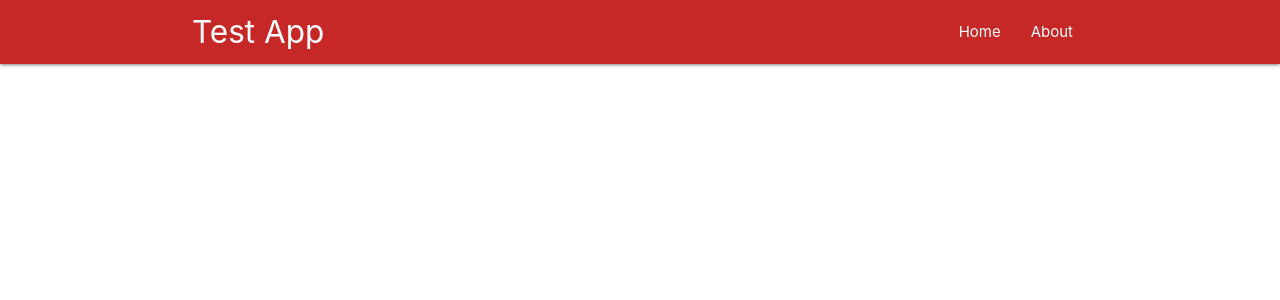
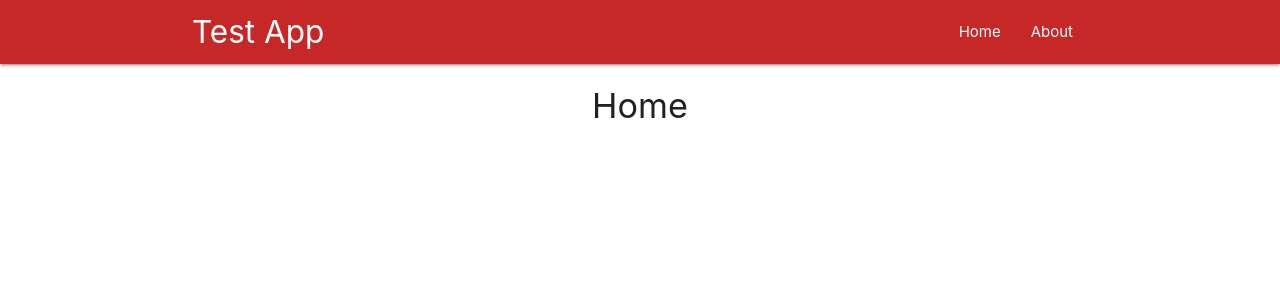
Before and after one commit to KeithChasen/react-test-app-next, a React (Create React App) app: page / in a window 1280 px wide. Shown: the top 300 px of the page. Built offline with nearby package versions, Linux system fonts and the light colour scheme.

Commit message:
basic router

```diff
--- a/package.json
+++ b/package.json
@@ -6,6 +6,7 @@
     "materialize-css": "^1.0.0-rc.2",
     "react": "^16.7.0",
     "react-dom": "^16.7.0",
+    "react-router-dom": "^4.3.1",
     "react-scripts": "2.1.3"
   },
   "scripts": {
--- a/src/App.js
+++ b/src/App.js
@@ -1,13 +1,20 @@
 import React, { Component } from 'react';
 import 'materialize-css/dist/css/materialize.min.css';
 import Navbar from './components/Navbar'
+import Home from './components/Home'
+import About from './components/About'
+import { BrowserRouter, Route } from 'react-router-dom'
 
 class App extends Component {
   render() {
     return (
-      <div className="App">
-        <Navbar />
-      </div>
+        <BrowserRouter>
+            <div className="App">
+                <Navbar />
+                <Route exact path='/' component={Home} />
+                <Route path='/about' component={About} />
+            </div>
+        </BrowserRouter>
     );
   }
 }
```
Also changed, not shown: 1 other file (tests, documents, lock files or other folders).
